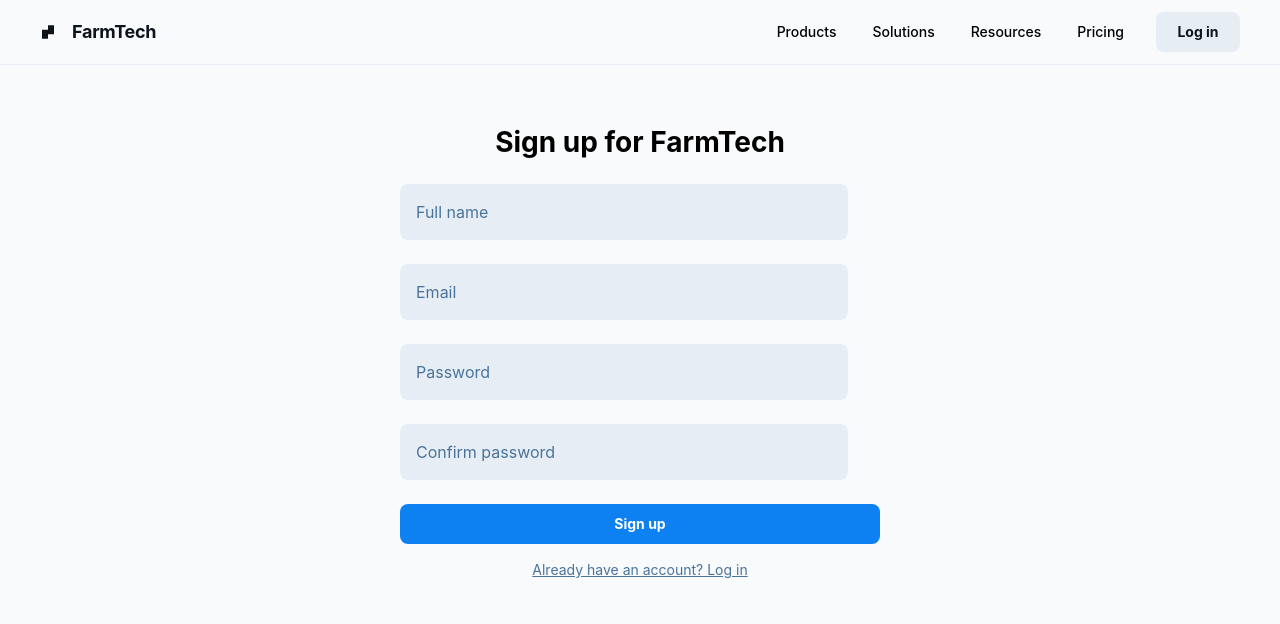
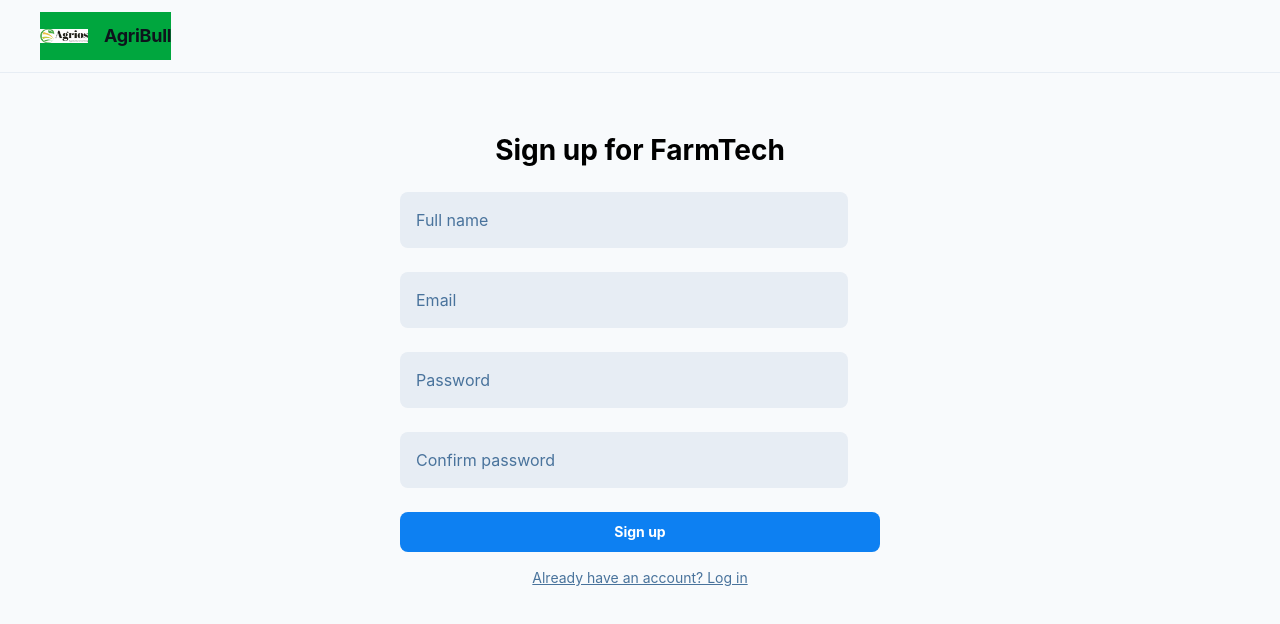
Before and after one commit to Laiba60/FarmManagement, a React (Vite) app in the folder client/: page /signup in a window 1280 px wide. Shown: the top 624 px of the page. Built offline with nearby package versions, Linux system fonts and the light colour scheme.

Commit message:
Remove navbar from header

```diff
--- a/client/src/pages/Login.jsx
+++ b/client/src/pages/Login.jsx
@@ -1,5 +1,7 @@
 import React from 'react';
 import { useNavigate } from "react-router-dom";
+import Logo from "../assets/images/Picturelogo.png";
+
 
 const Login = () => {
   const navigate = useNavigate();
@@ -11,33 +13,19 @@ const Login = () => {
     <div className="relative flex flex-col min-h-screen w-full bg-slate-50">
       <div className="flex flex-col flex-1">
 
-        {/* Header */}
-        <header className="flex flex-wrap items-center justify-between border-b border-solid border-b-[#e7edf4] px-4 sm:px-6 lg:px-10 py-3">
-          <div className="flex items-center gap-2 sm:gap-4 text-[#0d141c]">
-            <div className="size-4">
-              <svg viewBox="0 0 48 48" fill="none" xmlns="http://www.w3.org/2000/svg">
-                <path d="M4 4H17.3334V17.3334H30.6666V30.6666H44V44H4V4Z" fill="currentColor"></path>
-              </svg>
-            </div>
-            <a href="/" className="text-[#0d141c] text-base sm:text-lg font-bold leading-tight tracking-[-0.015em]">FarmBot</a>
-          </div>
+        {/* Header (Only Logo) */}
+        <header className="flex items-center border-b border-solid  border-b-[#e7edf4] px-4 sm:px-6 lg:px-10 py-3">
+          <div className="flex items-center gap-2 sm:gap-4 text-[#0d141c] bg-green-600">
+            <div className="h-12 w-12  ">
+  <img src={Logo} alt="No image" className="h-full w-full object-contain" />
+</div>
 
-          {/* Right Menu */}
-          <div className="flex flex-wrap justify-end gap-4 sm:gap-6 md:gap-8 mt-3 sm:mt-0 flex-1">
-            <div className="flex flex-wrap items-center gap-4 sm:gap-6 md:gap-9">
-              <a className="text-[#0d141c] text-sm font-medium leading-normal" href="#">Products</a>
-              <a className="text-[#0d141c] text-sm font-medium leading-normal" href="#">Solutions</a>
-              <a className="text-[#0d141c] text-sm font-medium leading-normal" href="#">Resources</a>
-              <a className="text-[#0d141c] text-sm font-medium leading-normal" href="#">Company</a>
-            </div>
-            <div className="flex gap-2">
-              <button className="flex min-w-[84px] cursor-pointer items-center justify-center rounded-lg h-9 sm:h-10 px-3 sm:px-4 bg-[#0d80f2] text-slate-50 text-xs sm:text-sm font-bold">
-                <span className="truncate">Get Started</span>
-              </button>
-              <button className="flex min-w-[84px] cursor-pointer items-center justify-center rounded-lg h-9 sm:h-10 px-3 sm:px-4 bg-[#e7edf4] text-[#0d141c] text-xs sm:text-sm font-bold">
-                <span className="truncate">Log In</span>
-              </button>
-            </div>
+            <a
+              href="/"
+              className="text-[#0d141c] text-base sm:text-lg font-bold leading-tight tracking-[-0.015em]"
+            >
+              AgriBull
+            </a>
           </div>
         </header>
 
--- a/client/src/pages/Signup.jsx
+++ b/client/src/pages/Signup.jsx
@@ -1,7 +1,10 @@
 import React from "react";
 import { useNavigate } from "react-router-dom";
+import Logo from "../assets/images/Picturelogo.png";
+
 const Signup = () => {
-    const navigate = useNavigate();
+  const navigate = useNavigate();
+
   return (
     <div
       className="relative flex size-full min-h-screen flex-col bg-slate-50 overflow-x-hidden"
@@ -9,37 +12,15 @@ const Signup = () => {
     >
       <div className="layout-container flex h-full grow flex-col">
 
-        {/* Navbar */}
-        <header className="flex flex-wrap items-center justify-between border-b border-solid border-b-[#e7edf4] px-4 sm:px-6 lg:px-10 py-3">
-          <div className="flex items-center gap-2 sm:gap-4 text-[#0d141c]">
-            <div className="size-4">
-              <svg
-                viewBox="0 0 48 48"
-                fill="none"
-                xmlns="http://www.w3.org/2000/svg"
-              >
-                <path
-                  fillRule="evenodd"
-                  clipRule="evenodd"
-                  d="M24 4H42V17.3333V30.6667H24V44H6V30.6667V17.3333H24V4Z"
-                  fill="currentColor"
-                ></path>
-              </svg>
+        {/* Navbar (Only Logo) */}
+        <header className="flex items-center border-b border-solid border-b-[#e7edf4] px-4 sm:px-6 lg:px-10 py-3">
+          <div className="flex items-center gap-2 sm:gap-4 text-[#0d141c]  bg-green-600">
+                      <div className="h-12 w-12  ">
+              <img src={Logo} alt="No image" className="h-full w-full object-contain" />
             </div>
             <h2 className="text-base sm:text-lg font-bold leading-tight tracking-[-0.015em]">
-              FarmTech
+              AgriBull
             </h2>
-          </div>
-          <div className="flex flex-wrap justify-end gap-4 sm:gap-6 md:gap-8 mt-3 sm:mt-0 flex-1">
-            <div className="flex flex-wrap items-center gap-4 sm:gap-6 md:gap-9">
-              <a className="text-sm font-medium" href="#">Products</a>
-              <a className="text-sm font-medium" href="#">Solutions</a>
-              <a className="text-sm font-medium" href="#">Resources</a>
-              <a className="text-sm font-medium" href="#">Pricing</a>
-            </div>
-            <button className="flex h-9 sm:h-10 min-w-[84px] items-center justify-center rounded-lg bg-[#e7edf4] px-3 sm:px-4 text-xs sm:text-sm font-bold text-[#0d141c]">
-              Log in
-            </button>
           </div>
         </header>
 
@@ -68,7 +49,9 @@ const Signup = () => {
 
             <div className="flex px-2 sm:px-4 py-3">
               <button
-               onClick={() => navigate("/dashboard")} className="flex h-10 flex-1 items-center justify-center rounded-lg bg-[#0d80f2] px-3 sm:px-4 text-sm font-bold text-white">
+                onClick={() => navigate("/dashboard")}
+                className="flex h-10 flex-1 items-center justify-center rounded-lg bg-[#0d80f2] px-3 sm:px-4 text-sm font-bold text-white"
+              >
                 Sign up
               </button>
             </div>
```
